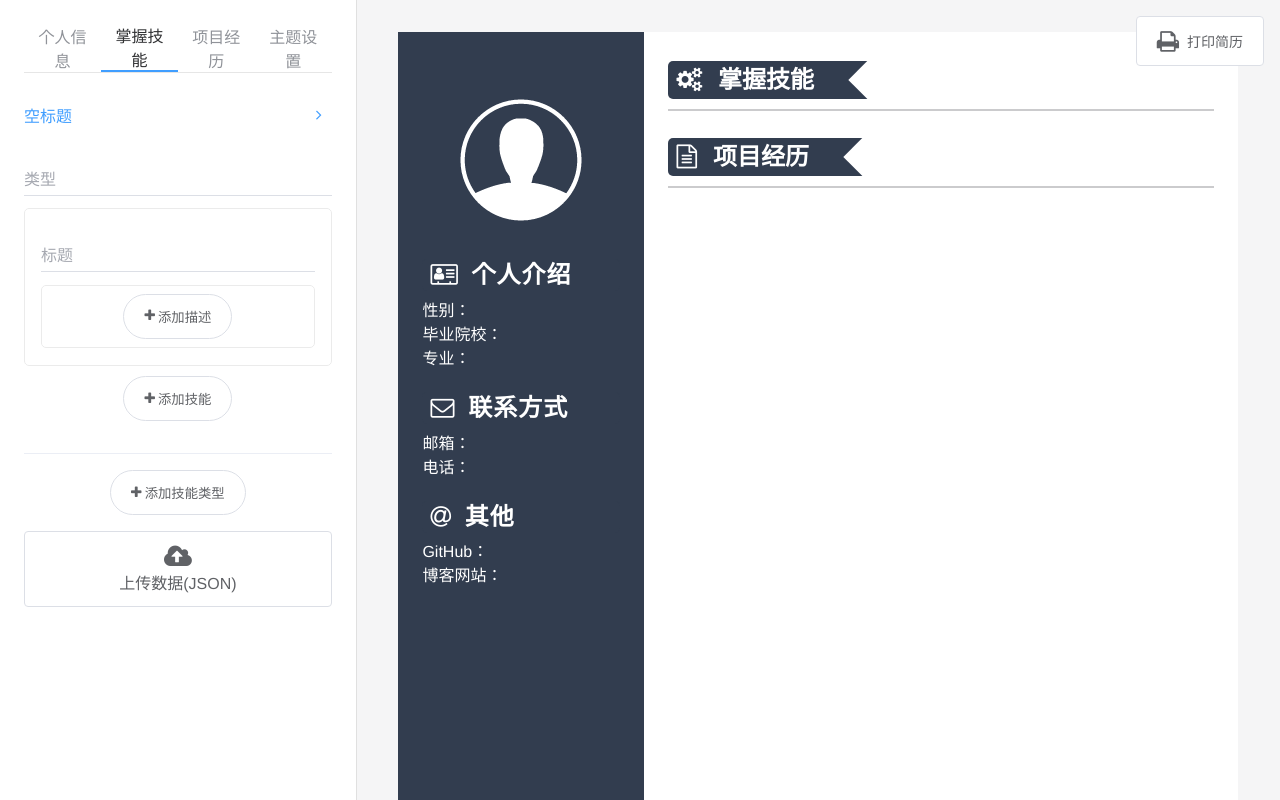
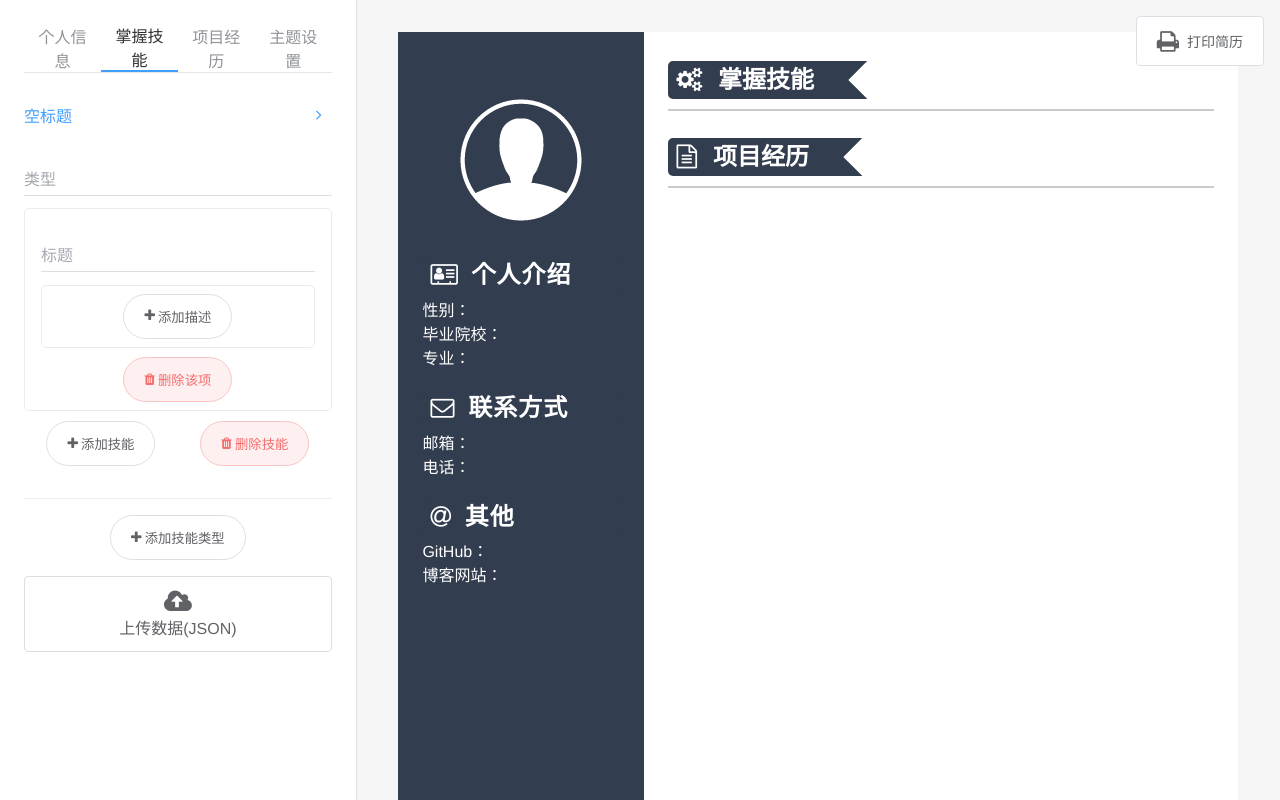
Before and after one commit to eddievandeer/resume, a Vue app: page / in a window 1280 px wide. Both pictures are taken after a click on the button "掌握技能". Shown: the top 800 px of the page. Built offline with nearby package versions, Linux system fonts and the light colour scheme.

Commit message:
feat(console): add remove button for console

```diff
--- /dev/null
+++ b/src/components/ResumeConsole/Input/RemoveButton.vue
@@ -0,0 +1,46 @@
+<template>
+    <div class="delete-wrapper">
+        <button class="btn danger delete-button" @click="handler">
+            <i class="fa fa-trash" aria-hidden="true"></i>
+            <span>
+                <slot></slot>
+            </span>
+        </button>
+    </div>
+</template>
+
+<script>
+    export default {
+        name: 'RemoveButton',
+        props: {
+            target: Array,
+            index: Number
+        },
+        setup(props) {
+            function handler() {
+                props.target.splice(props.index, 1)
+            }
+
+            return {
+                handler
+            }
+        }
+    }
+
+</script>
+
+<style lang="scss" scoped>
+    .delete-wrapper {
+        display: flex;
+        justify-content: center;
+
+        .delete-button {
+            border-radius: 25px;
+
+            i {
+                margin-right: .2rem;
+            }
+        }
+    }
+
+</style>
--- a/src/components/ResumeConsole/NavBar/Experiences.vue
+++ b/src/components/ResumeConsole/NavBar/Experiences.vue
@@ -19,8 +19,11 @@
                             <span>添加描述</span>
                         </add-button>
                     </div>
+                    <remove-button :target="item.details" :index="index1">
+                        删除该项
+                    </remove-button>
                 </div>
-                <div class="add-experience">
+                <div class="add-experience controller-btns">
                     <add-button :target="item.details" :item="{
                         source: '',
                         title: '',
@@ -30,6 +33,9 @@
                     }">
                         <span>添加经历</span>
                     </add-button>
+                    <remove-button :target="experiences" :index="key">
+                        删除经历
+                    </remove-button>
                 </div>
             </drawer>
         </div>
@@ -54,10 +60,12 @@
         ADD_EXPERIENCE
     } from '../../../store/mutation-types'
     import AddButton from '../Input/AddButton'
+    import RemoveButton from '../Input/RemoveButton'
 
     export default {
         components: {
-            AddButton
+            AddButton,
+            RemoveButton
         },
         setup() {
             const store = useStore()
--- a/src/components/ResumeConsole/NavBar/Skills.vue
+++ b/src/components/ResumeConsole/NavBar/Skills.vue
@@ -15,10 +15,15 @@
                                 <span>{{'描述'+(index+1)}}</span>
                             </my-input>
                         </div>
-                        <add-button :target="skill.descriptions" :item="''">
-                            <span>添加描述</span>
-                        </add-button>
+                        <div class="controller-btns">
+                            <add-button :target="skill.descriptions" :item="''">
+                                <span>添加描述</span>
+                            </add-button>
+                        </div>
                     </div>
+                    <remove-button :target="item.skill" :index="key2">
+                        删除该项
+                    </remove-button>
                 </div>
                 <div class="input-item" v-if="item.descriptions">
                     <div v-for="(description, index) in item.descriptions" :key="index">
@@ -30,7 +35,7 @@
                         <span>添加描述</span>
                     </add-button>
                 </div>
-                <div class="add-skill">
+                <div class="add-skill controller-btns">
                     <add-button :target="item.skill" :item="{
                         title: '标题',
                         descriptions: [
@@ -39,6 +44,9 @@
                     }">
                         <span>添加技能</span>
                     </add-button>
+                    <remove-button :target="skills" :index="key1">
+                        删除技能
+                    </remove-button>
                 </div>
             </drawer>
         </div>
@@ -63,10 +71,12 @@
         ADD_SKILL_ITEM
     } from '../../../store/mutation-types'
     import AddButton from '../Input/AddButton'
+    import RemoveButton from '../Input/RemoveButton'
 
     export default {
         components: {
-            AddButton
+            AddButton,
+            RemoveButton
         },
         setup() {
             const store = useStore()
```
